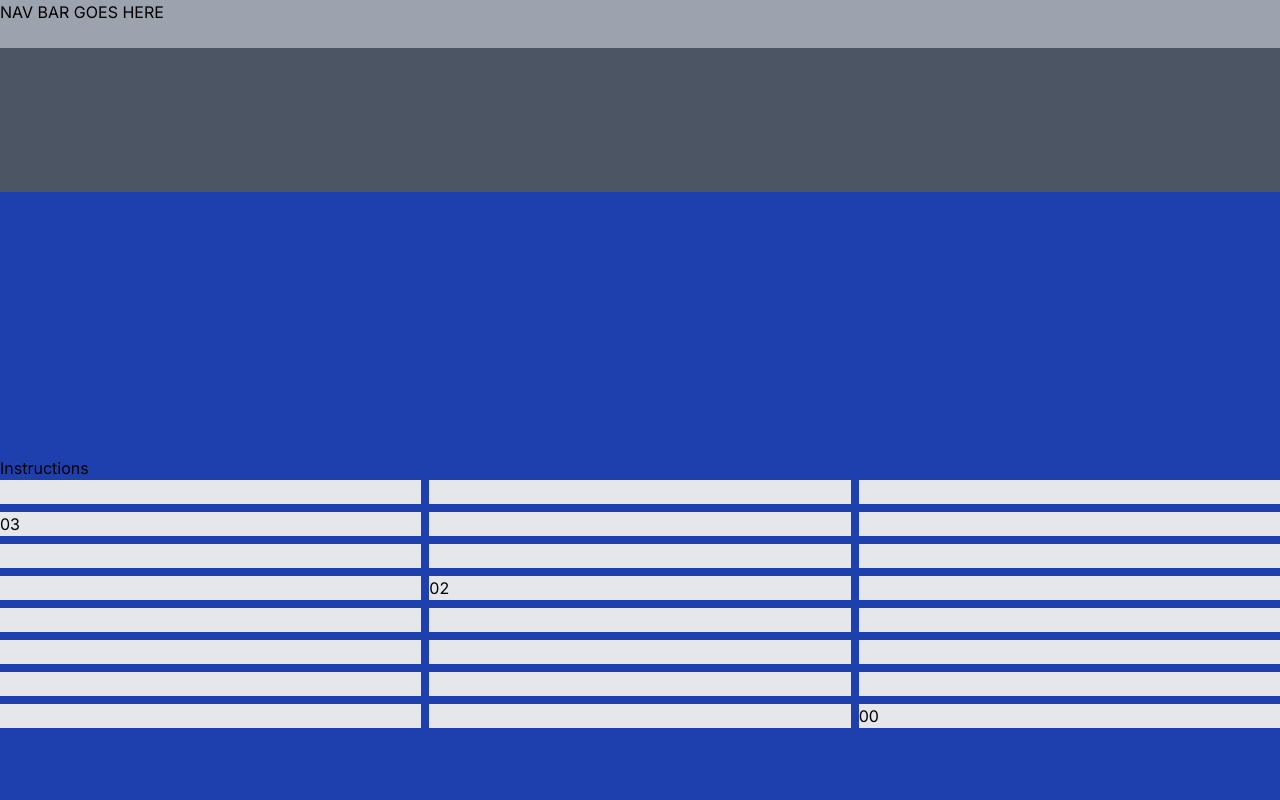
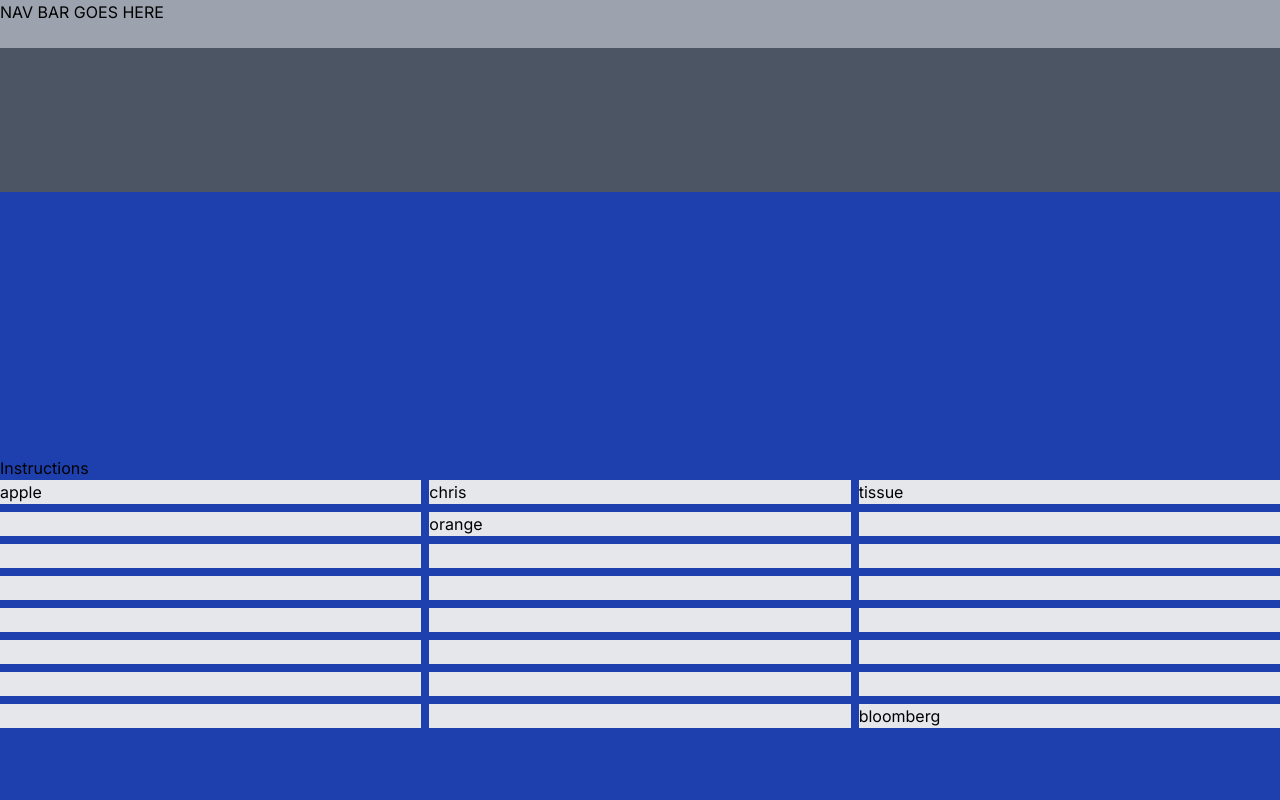
Before and after one commit to cisdell/type_better_v2, a Next.js app: page / in a window 1280 px wide. Shown: the top 800 px of the page. Built offline with nearby package versions, Linux system fonts and the light colour scheme.

Commit message:
display logic done

```diff
--- a/components/game_on/gaming_board.tsx
+++ b/components/game_on/gaming_board.tsx
@@ -9,7 +9,10 @@ import { grid_pos, word_bank } from "@/lib/data";
 export default function GameBoard() {
   const [wordsOnScreen, setWordsOnScreen] = useState([
     { word: "apple", row: 1, col: 1 },
-    { word: "orange", row: 2, col: 3 },
+    { word: "orange", row: 2, col: 2 },
+    { word: "tissue", row: 3, col: 3 },
+    { word: "chris", row: 5, col: 2 },
+    { word: "bloomberg", row: 8, col: 3 },
   ]);
   const word = "apple";
   // useEffect(() => {
@@ -34,11 +37,11 @@ export default function GameBoard() {
         {grid_pos.map(({ row, col }, index) => (
           <GridPlaceholder row={row} col={col} key={index} />
         ))}
-        {/* {wordsOnScreen.map((w, index) => (
+        {wordsOnScreen.map((w, index) => (
           <Word word={w.word} row={w.row} col={w.col} key={index} />
-        ))} */}
+        ))}
 
-        <div className="absolute grid-cols-subgrid row-start-8 col-start-3">
+        {/* <div className="absolute grid-cols-subgrid row-start-8 col-start-3">
           00
         </div>
         <div className="absolute grid-cols-subgrid row-start-4 col-start-2">
@@ -46,7 +49,7 @@ export default function GameBoard() {
         </div>
         <div className="absolute grid-cols-subgrid row-start-2 col-start-1">
           03
-        </div>
+        </div> */}
       </div>
     </div>
   );
```
